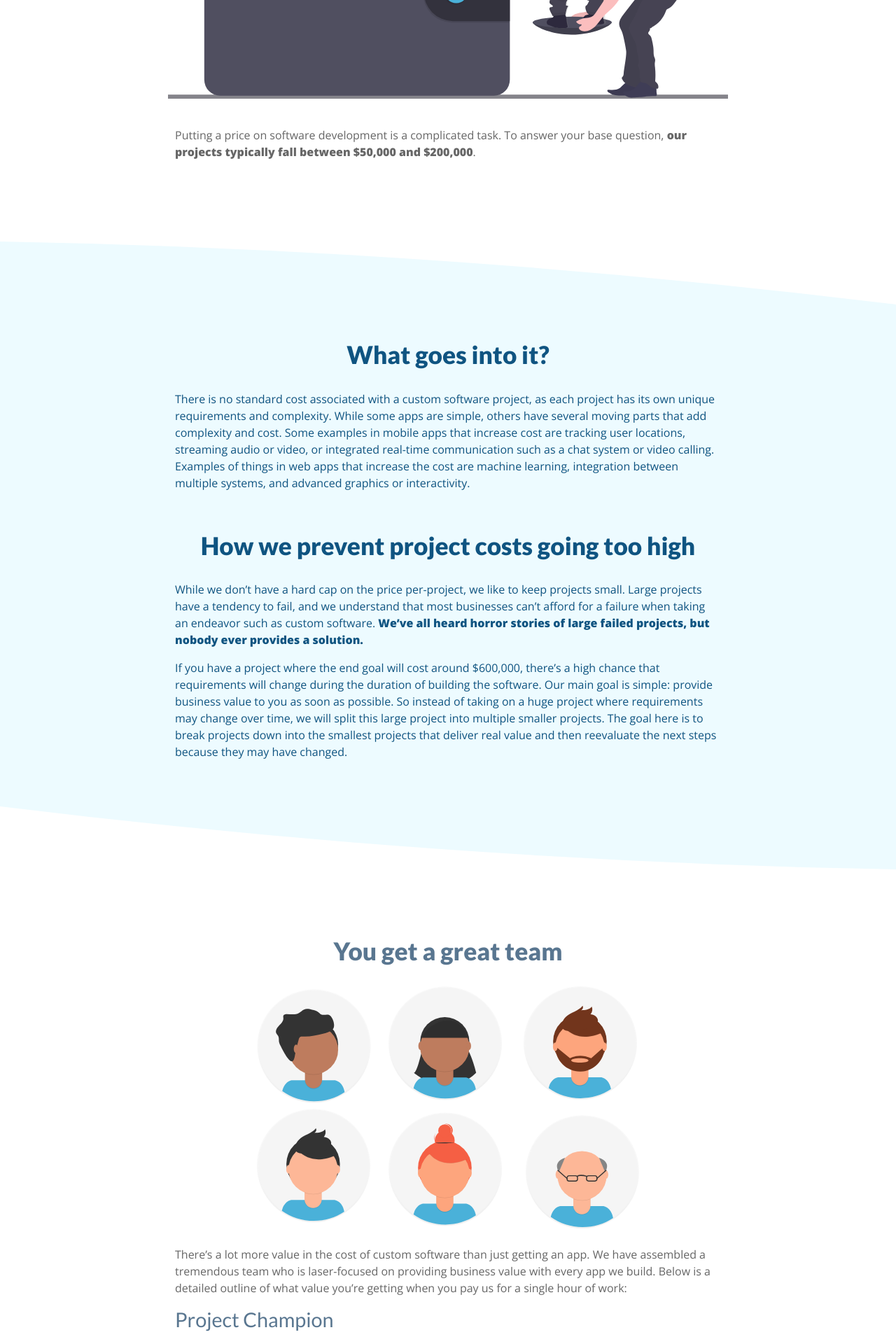
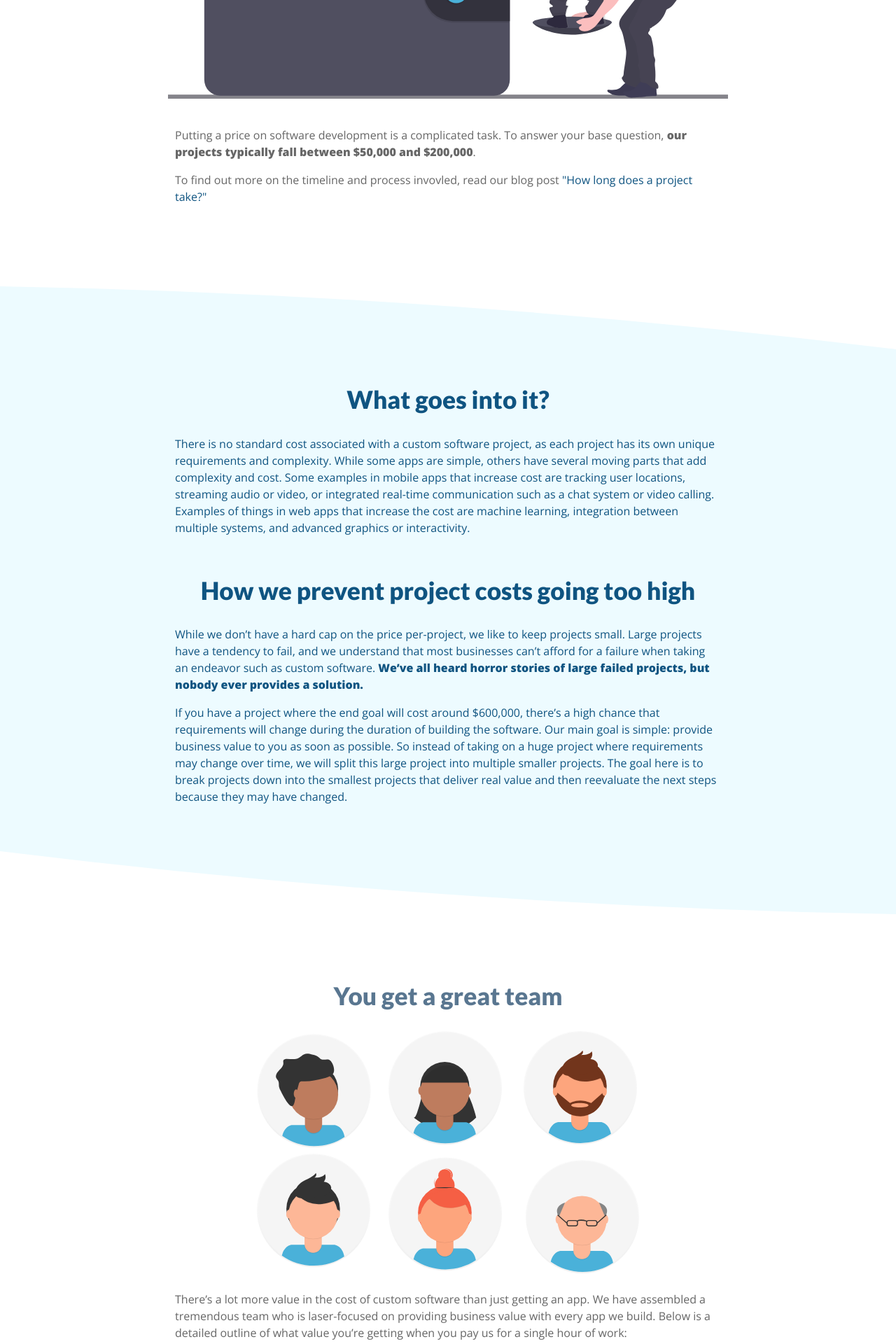
Before and after one commit to seven-hills-technology/seven-hills-technology.github.io, a Jekyll site: the page built from pricing.md, in a window 1280 px wide. Shown: the part 697-2617 px from the top of the page at 70% size. Built offline with Jekyll 4.4.1, drawn with Linux system fonts in a browser that asks for light colours; nearby versions of some CDN libraries.

Commit message:
Publish how long does a project take

```diff
--- a/main.scss
+++ b/main.scss
@@ -1520,6 +1520,10 @@ a {
             max-width: 100%;
         }
 
+        .small-blog-image {
+            max-height: 350px;
+        }
+
         p {
             line-height: 2.15rem;
             margin-bottom: 40px;
--- a/pricing.md
+++ b/pricing.md
@@ -17,6 +17,9 @@ feature_image_url: /images/wallet.png
     <div class="sh-description">
         <p>
             Putting a price on software development is a complicated task. To answer your base question, <strong>our projects typically fall between $50,000 and $200,000</strong>.
+        </p>
+        <p>
+            To find out more on the timeline and process invovled, read our blog post <a href="/business/2019/08/29/how-long-does-a-project-take" alt="">"How long does a project take?"</a>
         </p>
     </div>
 </section>
```
Also changed, not shown: _posts/2019-08-29-how-long-does-a-project-take.md (added, +65 -0 lines), images/blog-posts/how-long-does-a-project-take.jpg (added), images/blog-posts/journey-map-example.png (added).
